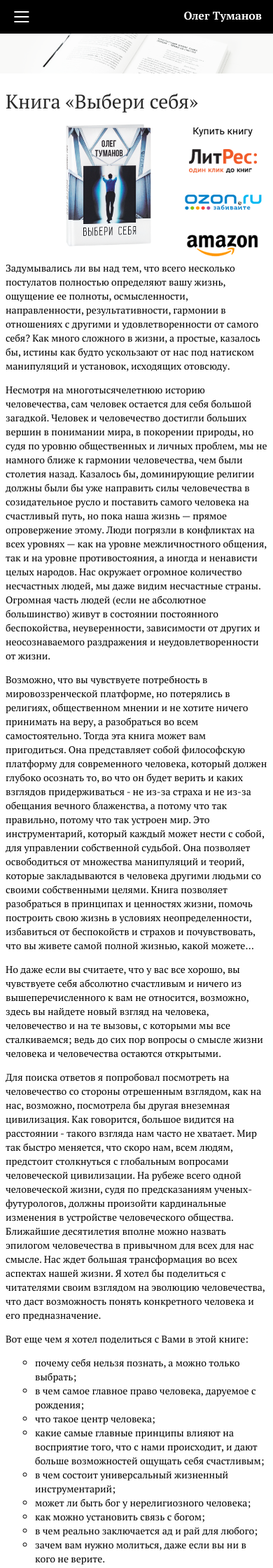
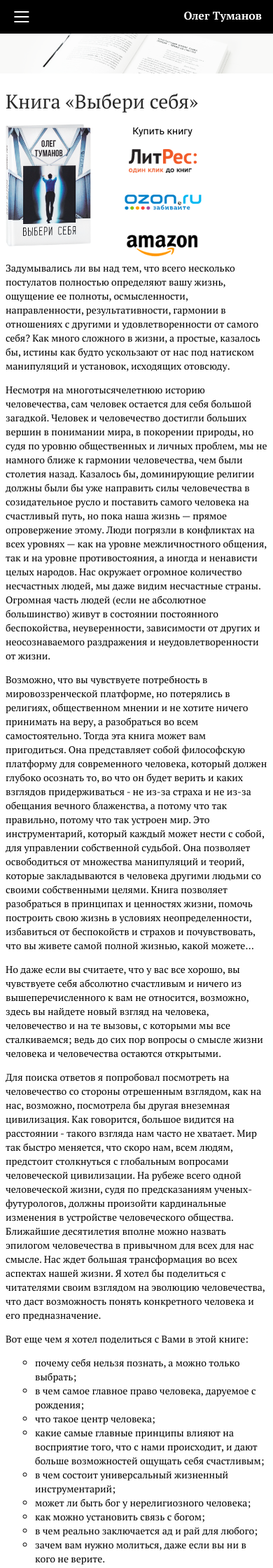
Before and after one commit to thybzi/otbook, a Jekyll site: the page built from book.md, in a window 390 px wide. Shown: the top 2240 px of the page at 70% size. Built offline with Jekyll 4.4.1, drawn with Linux system fonts in a browser that asks for light colours.

Commit message:
Align purchase-block left on phone

```diff
--- a/_src/styles/main/purchase-block.scss
+++ b/_src/styles/main/purchase-block.scss
@@ -39,7 +39,7 @@
         & {
             width: 288px;
             min-height: $book-front-height;
-            margin-left: auto;
+            margin-right: auto;
             margin-top: 2 * $_l__gap-unit;
             margin-bottom: 5px;
         }
--- a/assets/styles/main.css
+++ b/assets/styles/main.css
@@ -812,7 +812,7 @@ body {
     .purchase-block {
       width: 288px;
       min-height: 175px;
-      margin-left: auto;
+      margin-right: auto;
       margin-top: 16px;
       margin-bottom: 5px; }
     .purchase-block .book-front {
```
